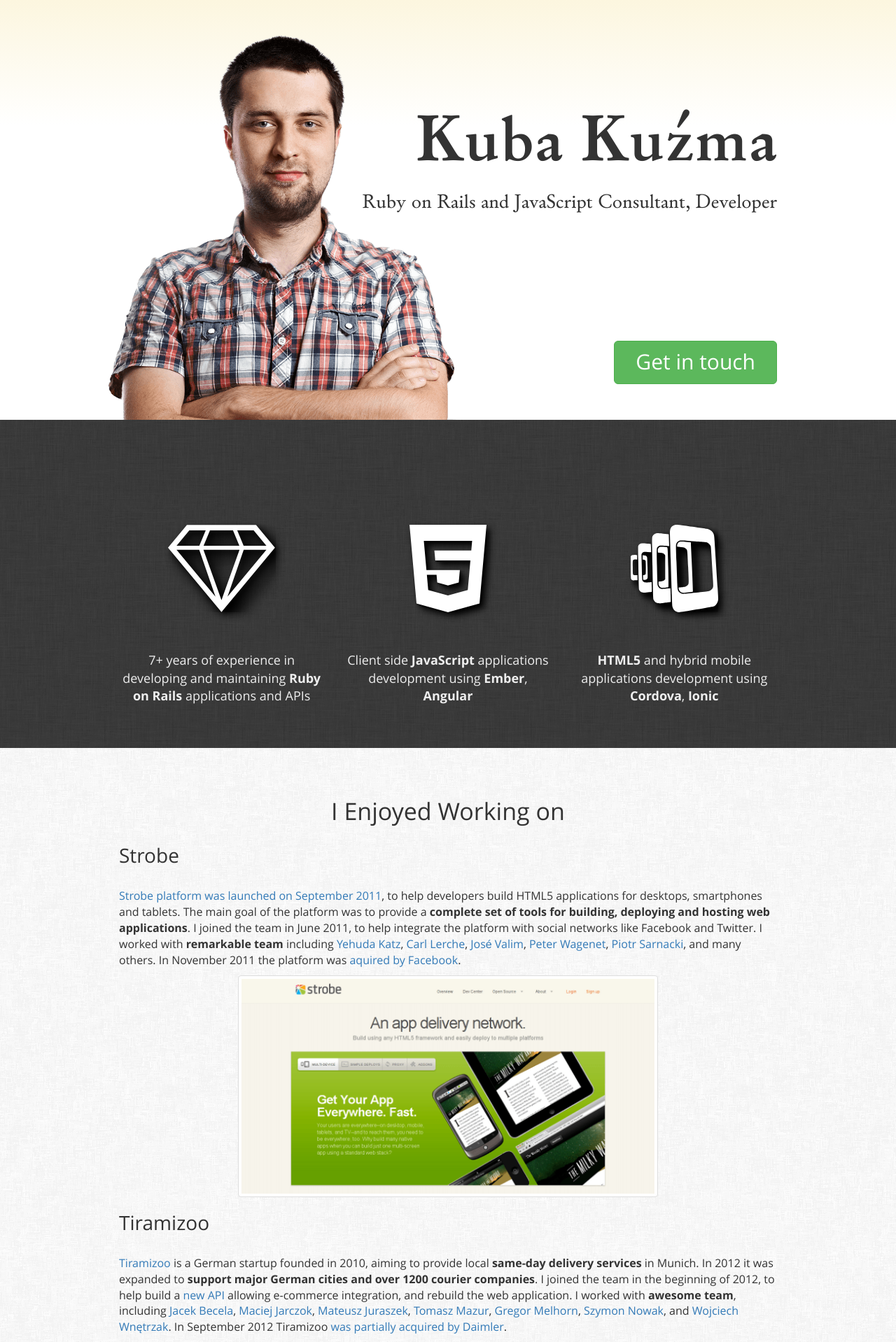
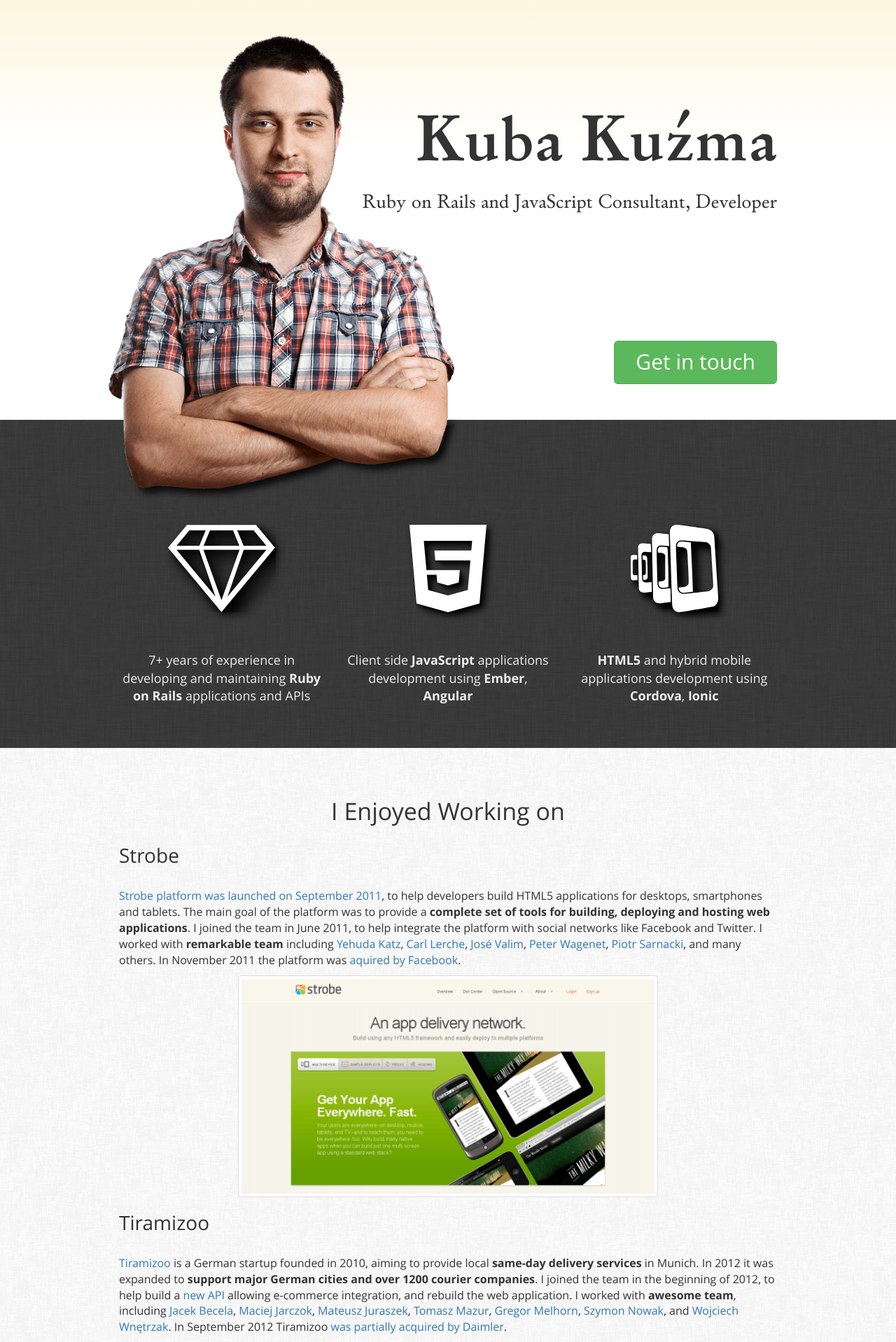
Before and after one commit to qoobaa/qoobaa.github.io, a Jekyll site: the page built from index.html, in a window 1280 px wide. Shown: the top 1918 px of the page at 70% size. Built offline with Jekyll 4.4.1, drawn with Linux system fonts in a browser that asks for light colours.

Commit message:
fixed cover

```diff
--- a/css/main.scss
+++ b/css/main.scss
@@ -31,10 +31,11 @@
     background-image: linear-gradient(to bottom, #FCF6DF 0%, #FFFFFF 30%);
     padding: 0;
     overflow: hidden;
+    margin-bottom: -120px;
 
     .container {
         position: relative;
-        height: 600px;
+        height: 720px;
     }
 
     .title {
@@ -60,7 +61,7 @@
 
     img {
         position: absolute;
-        bottom: -120px;
+        bottom: 0;
         left: 0;
     }
 
@@ -71,7 +72,7 @@
         }
 
         .title {
-            margin-bottom: 500px;
+            margin-bottom: 620px;
             text-align: center;
         }
 
```
